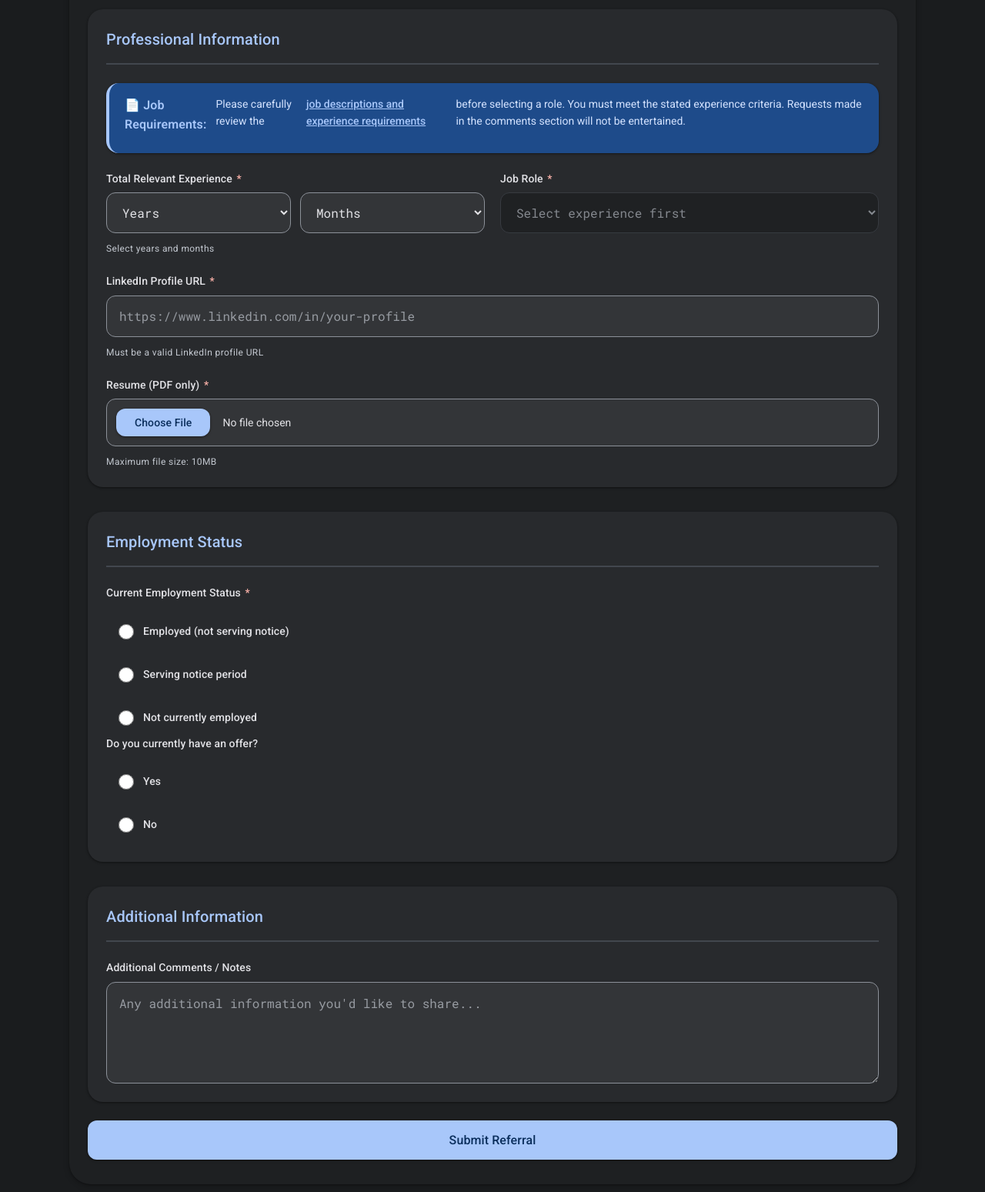
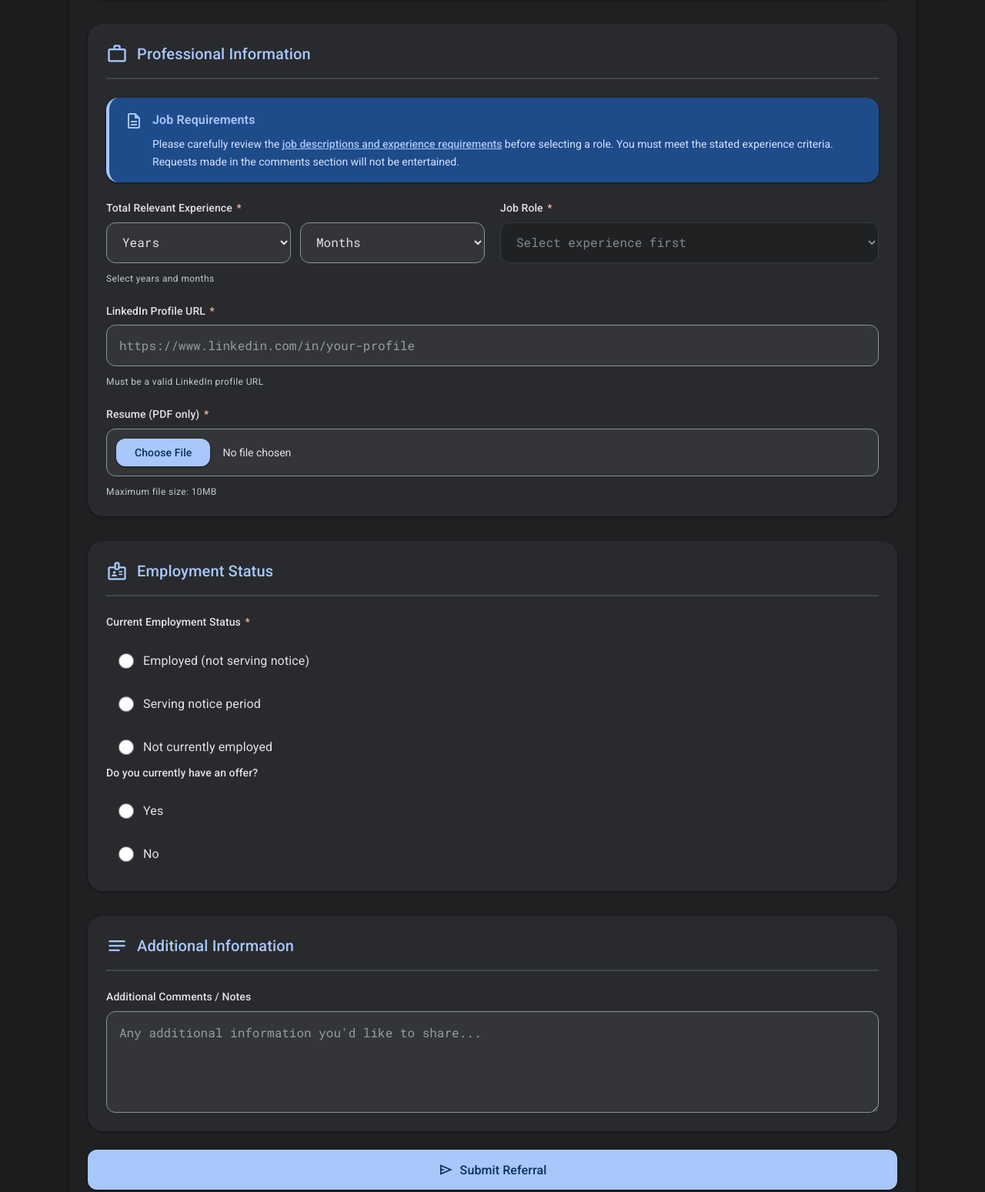
Before and after one commit to anshtyagi14/referral, a plain HTML site: page index.html in a window 1280 px wide. Shown: the part 760-2309 px from the top of the page at 77% size. Drawn offline with nearby package versions, Linux system fonts and the light colour scheme.

Commit message:
Update index.html

```diff
--- a/index.html
+++ b/index.html
@@ -9,6 +9,9 @@
   <link rel="preconnect" href="https://fonts.googleapis.com">
   <link rel="preconnect" href="https://fonts.gstatic.com" crossorigin>
   <link href="https://fonts.googleapis.com/css2?family=Roboto:wght@400;500;600&family=Roboto+Mono:wght@400;500&display=swap" rel="stylesheet">
+
+  <!-- Material Symbols & Icons -->
+  <link href="https://fonts.googleapis.com/css2?family=Material+Symbols+Outlined:opsz,wght,FILL,GRAD@20..48,100..700,0..1,-50..200" rel="stylesheet">
 
   <link rel="stylesheet" href="style.css" />
 </head>
@@ -25,7 +28,10 @@
     >
       <!-- Personal Information Section -->
       <section class="form-section">
-        <h2 class="section-title">Personal Information</h2>
+        <h2 class="section-title">
+          <span class="material-symbols-outlined">person</span>
+          Personal Information
+        </h2>
 
         <div class="form-row">
           <div class="form-group">
@@ -68,7 +74,11 @@
         </div>
 
         <div class="info-note">
-          <strong>📍 Location Requirement:</strong> Due to company policy, candidates must be currently located in India. If you are an Indian citizen working abroad, you must have at least 1-2 years of relevant experience in India after returning to be eligible for consideration.
+          <span class="material-symbols-outlined">location_on</span>
+          <div>
+            <strong>Location Requirement</strong>
+            <p>Due to company policy, candidates must be currently located in India. If you are an Indian citizen working abroad, you must have at least 1-2 years of relevant experience in India after returning to be eligible for consideration.</p>
+          </div>
         </div>
 
         <div class="form-row">
@@ -102,10 +112,17 @@
 
       <!-- Professional Information Section -->
       <section class="form-section">
-        <h2 class="section-title">Professional Information</h2>
+        <h2 class="section-title">
+          <span class="material-symbols-outlined">work</span>
+          Professional Information
+        </h2>
 
         <div class="info-note">
-          <strong>📄 Job Requirements:</strong> Please carefully review the <a href="https://drive.google.com/drive/folders/1wwKzneVh8rRCRsAfzJm68GaGs9DBeGPL?usp=drive_link" target="_blank" rel="noopener">job descriptions and experience requirements</a> before selecting a role. You must meet the stated experience criteria. Requests made in the comments section will not be entertained.
+          <span class="material-symbols-outlined">description</span>
+          <div>
+            <strong>Job Requirements</strong>
+            <p>Please carefully review the <a href="https://drive.google.com/drive/folders/1wwKzneVh8rRCRsAfzJm68GaGs9DBeGPL?usp=drive_link" target="_blank" rel="noopener">job descriptions and experience requirements</a> before selecting a role. You must meet the stated experience criteria. Requests made in the comments section will not be entertained.</p>
+          </div>
         </div>
 
         <div class="form-row">
@@ -161,22 +178,25 @@
 
       <!-- Employment Status Section -->
       <section class="form-section">
-        <h2 class="section-title">Employment Status</h2>
+        <h2 class="section-title">
+          <span class="material-symbols-outlined">badge</span>
+          Employment Status
+        </h2>
 
         <div class="form-group">
           <label>Current Employment Status <span class="required">*</span></label>
           <div class="radio-group">
             <label class="radio-label">
               <input type="radio" name="employmentStatus" value="Employed (not serving notice)" required />
-              <span>Employed (not serving notice)</span>
+              <span class="radio-text">Employed (not serving notice)</span>
             </label>
             <label class="radio-label">
               <input type="radio" name="employmentStatus" value="Serving notice period" />
-              <span>Serving notice period</span>
+              <span class="radio-text">Serving notice period</span>
             </label>
             <label class="radio-label">
               <input type="radio" name="employmentStatus" value="Not currently employed" />
-              <span>Not currently employed</span>
+              <span class="radio-text">Not currently employed</span>
             </label>
           </div>
         </div>
@@ -186,11 +206,11 @@
           <div class="radio-group">
             <label class="radio-label">
               <input type="radio" name="hasOffer" value="Yes" />
-              <span>Yes</span>
+              <span class="radio-text">Yes</span>
             </label>
             <label class="radio-label">
               <input type="radio" name="hasOffer" value="No" />
-              <span>No</span>
+              <span class="radio-text">No</span>
             </label>
           </div>
         </div>
@@ -198,7 +218,10 @@
 
       <!-- Additional Information Section -->
       <section class="form-section">
-        <h2 class="section-title">Additional Information</h2>
+        <h2 class="section-title">
+          <span class="material-symbols-outlined">notes</span>
+          Additional Information
+        </h2>
 
         <div class="form-group">
           <label for="comments">Additional Comments / Notes</label>
@@ -216,6 +239,7 @@
 
       <!-- Submit Button -->
       <button type="submit" class="btn-submit" id="submitBtn">
+        <span class="material-symbols-outlined">send</span>
         Submit Referral
       </button>
     </form>
@@ -224,7 +248,9 @@
   <!-- Success Modal -->
   <div id="successModal" class="modal">
     <div class="modal-content">
-      <div class="checkmark">✅</div>
+      <div class="checkmark">
+        <span class="material-symbols-outlined">check_circle</span>
+      </div>
       <h2>Referral Submitted Successfully!</h2>
       <p>Thank you for your referral. Our team will review the submission and get in touch soon.</p>
       <button onclick="closeModal()" class="btn-close">Close</button>
```
